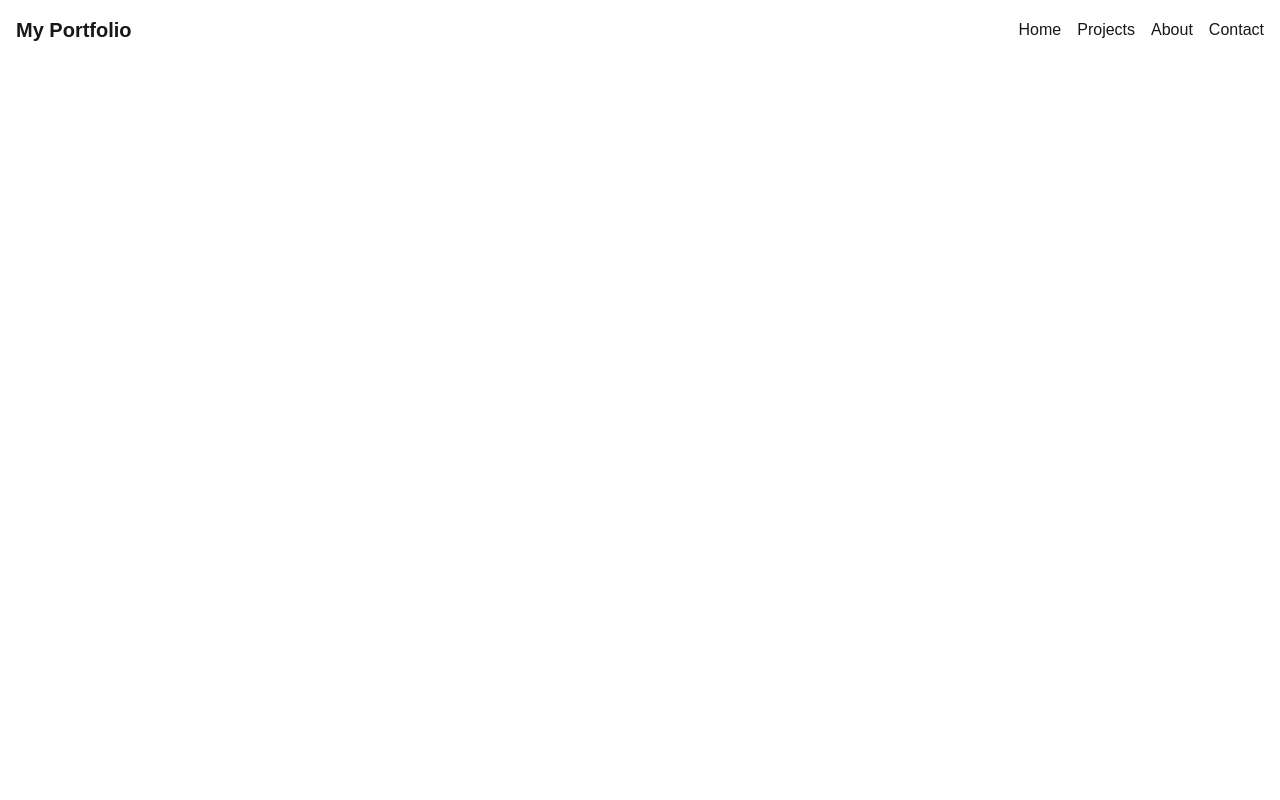
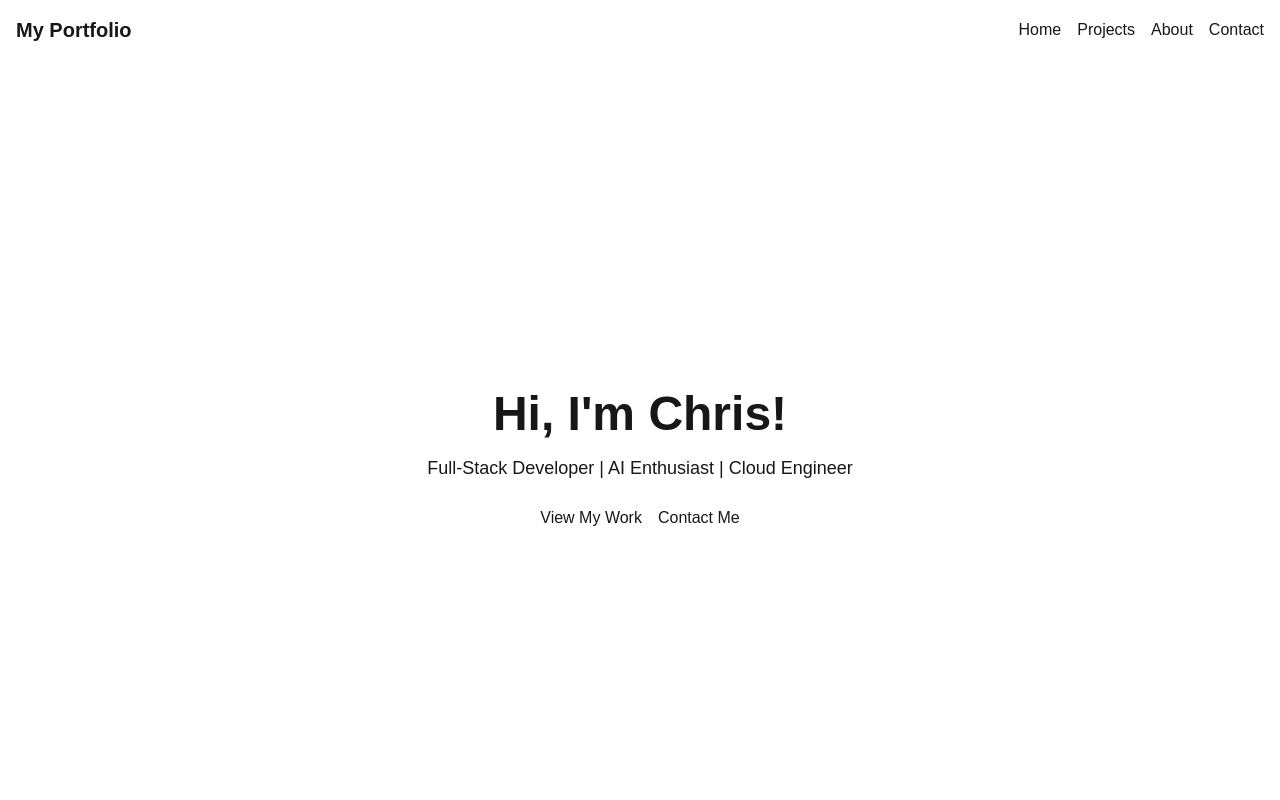
Before and after one commit to Crklemz/portfolio-website, a Next.js app: page / in a window 1280 px wide. Shown: the top 800 px of the page. Built offline with nearby package versions, Linux system fonts and the light colour scheme.

Commit message:
feat: add links

```diff
--- a/src/app/page.tsx
+++ b/src/app/page.tsx
@@ -1,13 +1,16 @@
-import Button from "@/components/Button";
+import Link from "next/link";
 
 export default function Home() {
   return (
-    <div className="flex flex-col items-center justify-center min-h-screen text-center bg-[var(--tw-bg-dark)] text-white px-6">
+    <div className="flex flex-col items-center justify-center min-h-screen text-center bg-[var(--background)] text-[var(--foreground)] px-6">
       <h1 className="text-5xl font-bold">Hi, I'm Chris!</h1>
       <p className="text-lg mt-4">
         Full-Stack Developer | AI Enthusiast | Cloud Engineer
       </p>
-      <Button text="View My Work" variant="primary" />
+      <div className="mt-6 space-x-4">
+        <Link href="/projects" className="btn-primary">View My Work</Link>
+        <Link href="/contact" className="btn-secondary">Contact Me</Link>
+      </div>
     </div>
   );
 }
```
